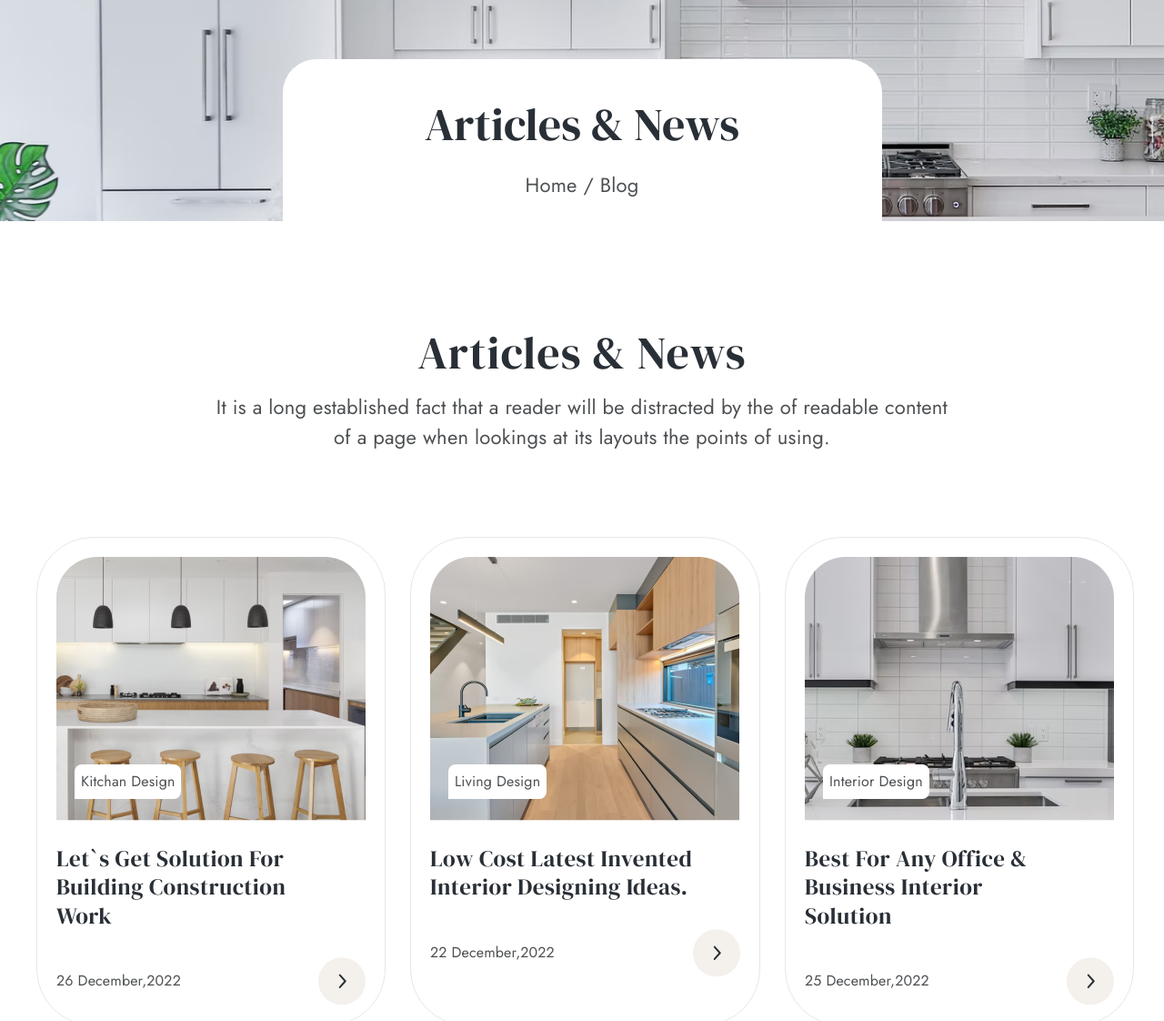
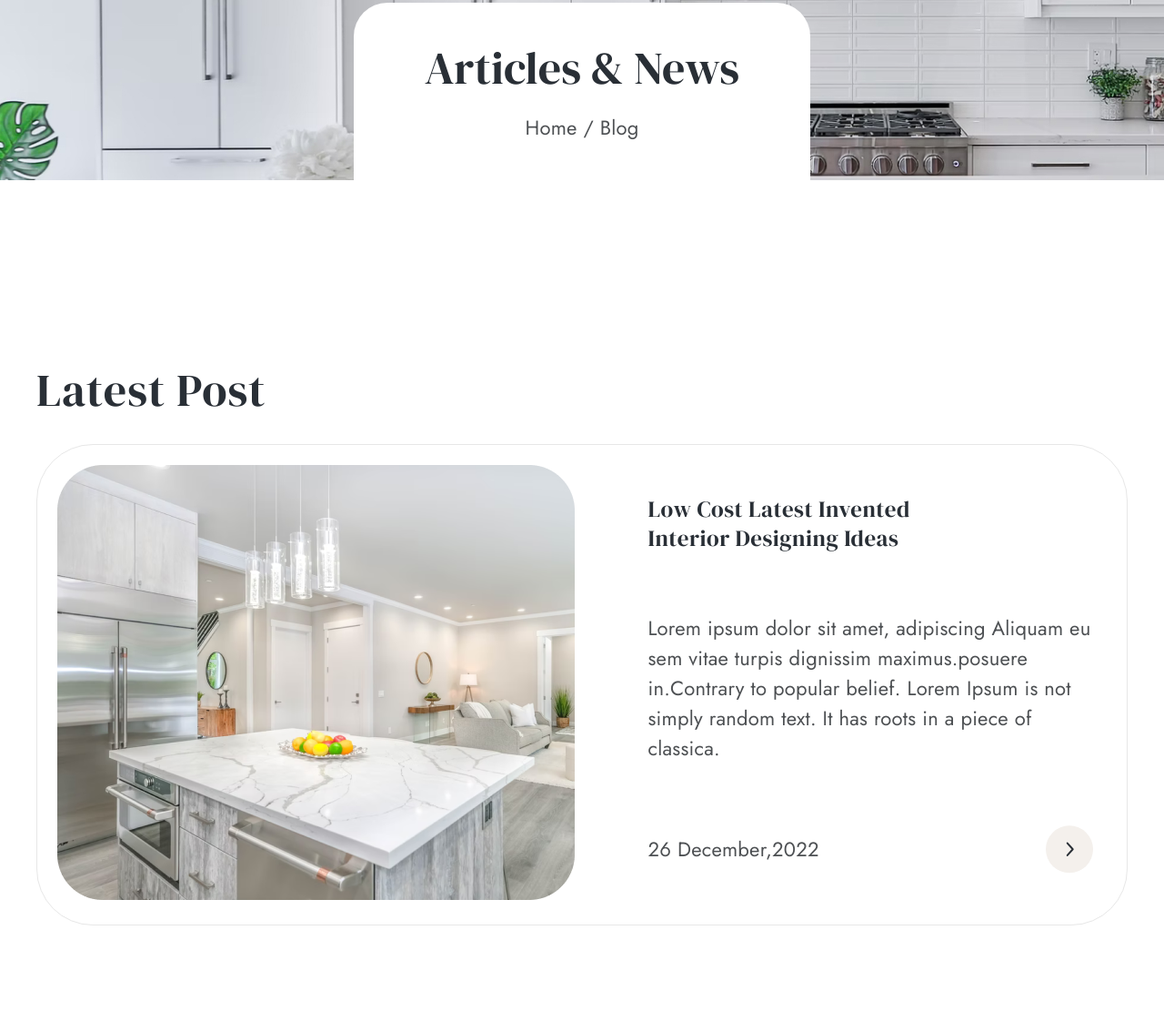
Before and after one commit to Ann-Fox/interno-geekbrains-vue, a plain HTML site: page blog.html in a window 1280 px wide. Shown: the part 318-1440 px from the top of the page at 91% size. Drawn offline with nearby package versions, Linux system fonts and the light colour scheme.

Commit message:
add blog news, banner

```diff
--- a/blog.html
+++ b/blog.html
@@ -38,9 +38,42 @@
     </section>
 
     <section class="blog center">
+
+        <div class="blog__news">
+            <h1>Latest Post</h1>
+
+            <div class="blog__news__item">
+
+                <div class="blog__img">
+                    <img src="images/blog-news.png" alt="">
+                </div>
+
+                <div class="blog__news__content">
+                    <h3 class="blog__item__heading">Low Cost Latest Invented Interior Designing Ideas</h3>
+                    <p>Lorem ipsum dolor sit amet, adipiscing Aliquam eu sem vitae turpis dignissim maximus.posuere
+                        in.Contrary to popular belief.
+
+                        Lorem Ipsum is not simply random text. It has roots in a piece of classica.</p>
+                    <div class="blog__item__date">
+                        <p>26 December,2022 </p>
+                        <svg xmlns="http://www.w3.org/2000/svg" width="52" height="53" viewBox="0 0 52 53" fill="none">
+                            <circle cx="26" cy="26.267" r="26" fill="#F4F0EC" />
+                            <path d="M23.7714 32.9527L29.7143 26.267L23.7714 19.5813" stroke="#292F36" stroke-width="2"
+                                stroke-linecap="round" stroke-linejoin="round" />
+                        </svg>
+                    </div>
+
+                </div>
+
+            </div>
+
+        </div>
+        </div>
+
         <div class="blog__heading">
             <h2>Articles & News</h2>
-            <p>It is a long established fact that a reader will be distracted by the of readable content of a page when
+            <p>It is a long established fact that a reader will be distracted by the of readable content of a page
+                when
                 lookings at its layouts the points of using.</p>
         </div>
         <div id='app' class="blog__items">
--- a/style/style-blog.scss
+++ b/style/style-blog.scss
@@ -73,7 +73,12 @@ p {
   background-image: url("/images/blog-banner.jpg");
   background-repeat: no-repeat;
   background-origin: content-box;
-  padding-top: 45px;
+  height: 356px;
+  padding-left: calc(50% - 960px);
+    padding-right: calc(50% - 960px);
+    display: flex;
+    justify-content: center;
+    align-items: flex-end;
 
   &__content {
     text-align: center;
@@ -81,7 +86,8 @@ p {
     padding: 41px 78px;
     background-color: #fff;
     border-radius: 37px 37px 0px 0px;
-    margin: 178px auto 0;
+    // margin: 178px auto 0;
+    // margin: auto;
   }
   &__title {
     color: #292f36;
@@ -94,8 +100,34 @@ p {
 }
 
 .blog {
-  padding-top: 96px;
-  padding-bottom: 96px;
+  margin: 200px auto;
+
+  &__news {
+    & h1 {
+      color: #292f36;
+      font-size: 50px;
+      font-style: normal;
+      font-weight: 400;
+      line-height: 125%; /* 62.5px */
+      letter-spacing: 1px;
+      margin-bottom: 27px;
+    }
+    &__item {
+      display: flex;
+      gap: 65px;
+      border-radius: 62px;
+      border: 1px solid #e7e7e7;
+      box-shadow: 0px 10px 30px 0px rgba(255, 255, 255, 0.25);
+      padding: 22px;
+    }
+    &__content {
+      max-width: 489px;
+      margin: 0 auto;
+      justify-content: space-around;
+      display: flex;
+      flex-direction: column;
+    }
+  }
 
   &__heading {
     padding-left: calc(50% - 405px);
@@ -105,6 +137,7 @@ p {
     display: flex;
     flex-direction: column;
     margin-bottom: 93px;
+    margin-top: 150px;
     & p {
       text-align: center;
     }
```
Also changed, not shown: images/blog-news.png (added), style/style-blog.css, 1 other file.
